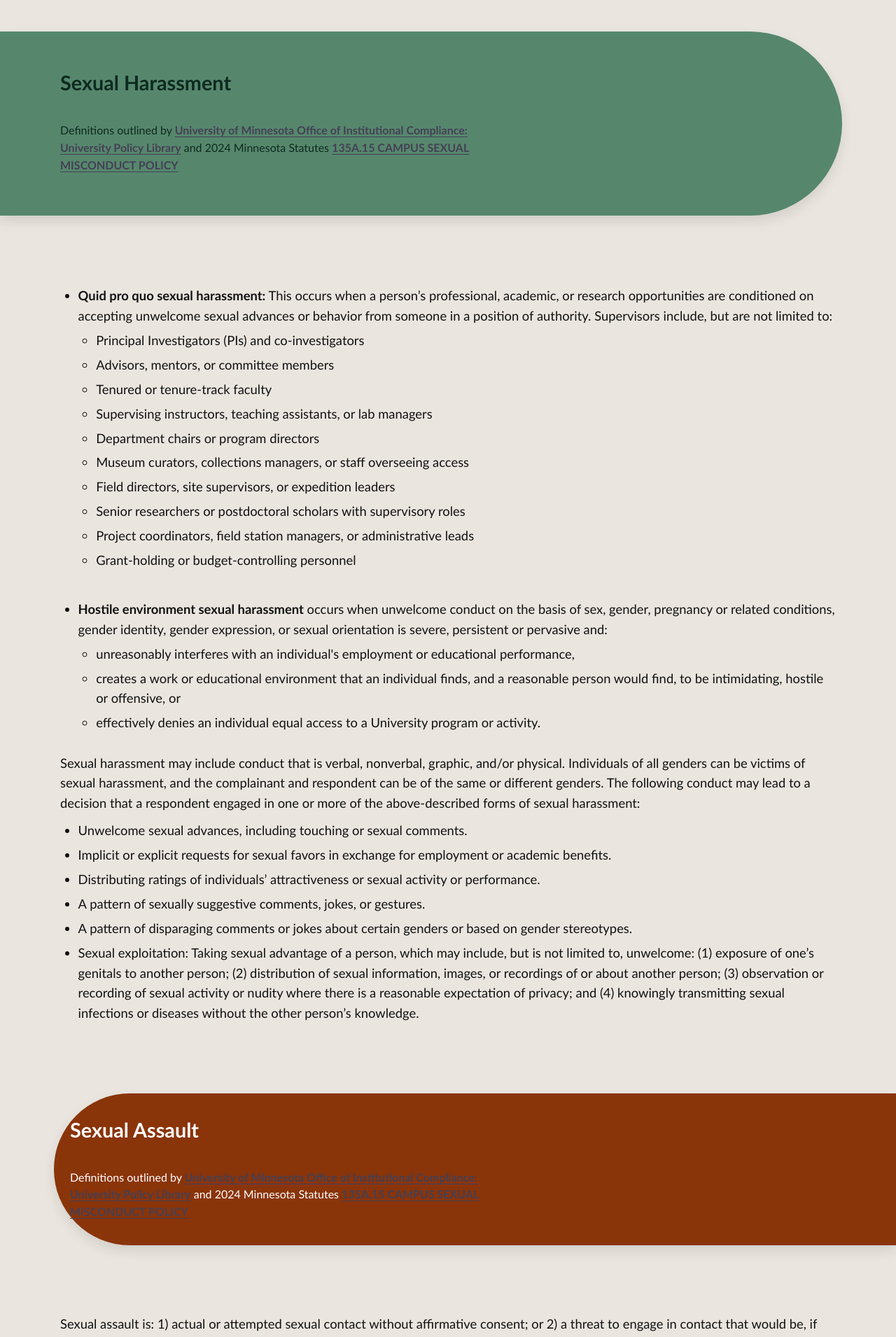
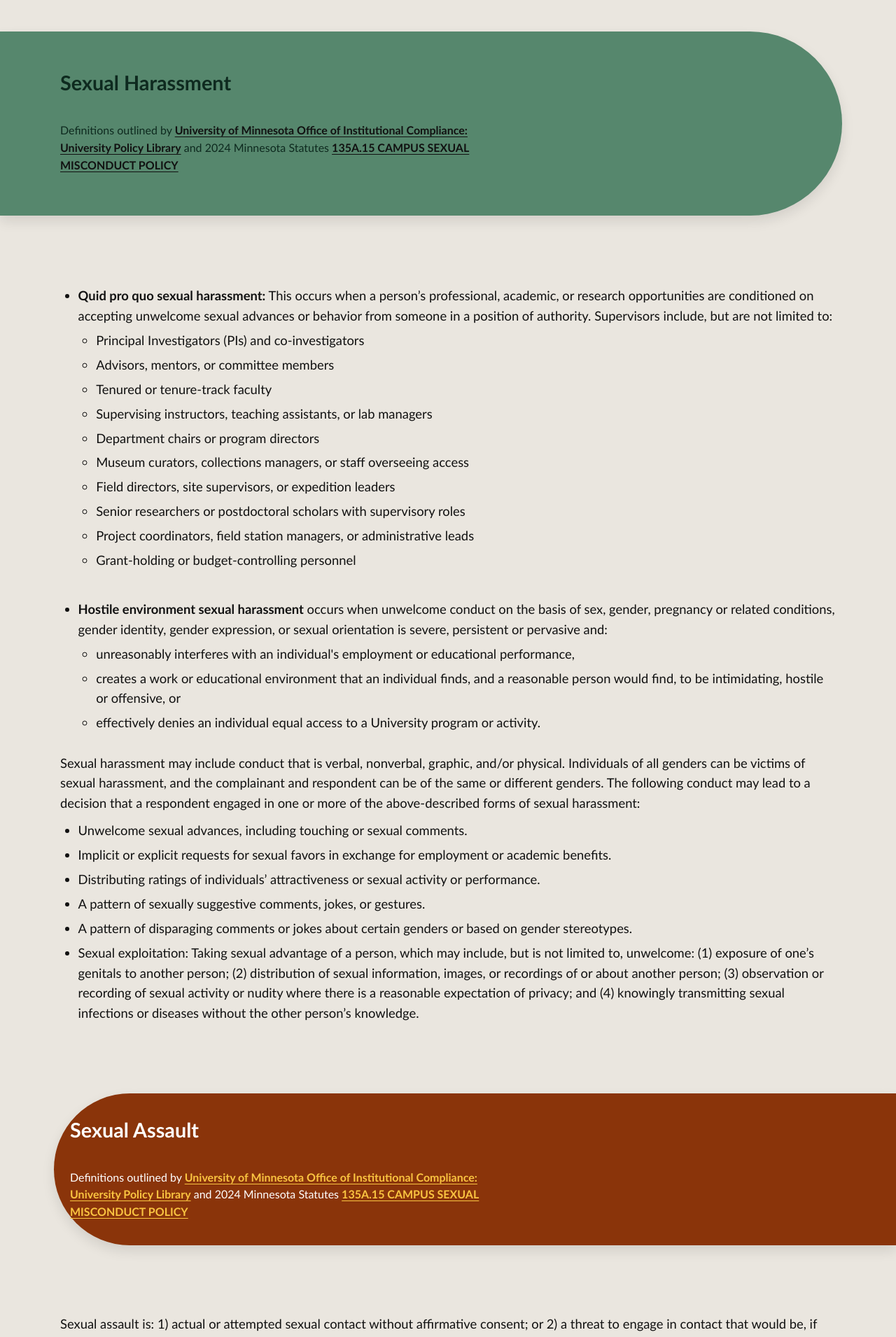
Before and after one commit to AnthroSafetyWarrior/GoldenTrowelProject, a Jekyll site: the page built from _pages/definitions.html, in a window 1280 px wide. Shown: the part 3189-5099 px from the top of the page at 70% size. Built offline with Jekyll 4.4.1, drawn with Linux system fonts in a browser that asks for light colours.

Commit message:
updating name

```diff
--- a/_pages/definitions.html
+++ b/_pages/definitions.html
@@ -11,24 +11,24 @@ hero_tint: .40
 <style>
 /* Links inside a sage pillband */
 .pillband.pill--sage a{
-  color: var(--slate);
+  color: #111;
   text-decoration: underline;
 }
-.pillband.pill--sage a:hover {color: var(--logo-orange)},
+.pillband.pill--sage a:hover {color: var(--offwhite)},
 .pillband.pill--sage a:focus-visible{
-  color: var(--slate);
+  color: #111;
   text-decoration-thickness: 2px;
 }
 
 
 /* Links inside a sage pillband */
 .pillband.pill--orange a{
-  color: var(--slate);
+  color: var(--gold);
   text-decoration: underline;
 }
-.pillband.pill--orange a:hover {color: var(--sage)},
+.pillband.pill--orange a:hover {color: var(--offwhite)},
 .pillband.pill--orange a:focus-visible{
-  color: var(--slate);
+  color: var(--gold);
   text-decoration-thickness: 2px;
 }
 
```
Also changed, not shown: _pages/preparing.html (+4 -4 lines).
